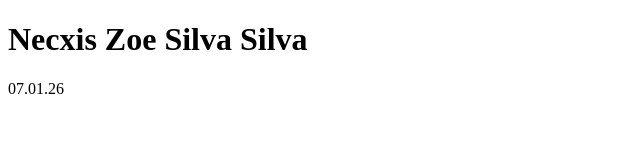
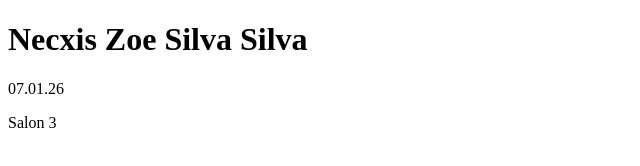
Before and after one commit to HolaSoloQuieroProbarEsto/Intento_1, a plain HTML site: page index.html in a window 1280 px wide. Shown: the full height of the page, 0-640 px from the left. Drawn offline with Linux system fonts and the light colour scheme.

Commit message:
Add 'Salon 3' paragraph to index.html

```diff
--- a/index.html
+++ b/index.html
@@ -8,5 +8,7 @@
 <body>
     <h1>Necxis Zoe Silva Silva</h1>
     <p>07.01.26</p>
+    <p>Salon 3</p>
 </body>
+
 </html>
```
